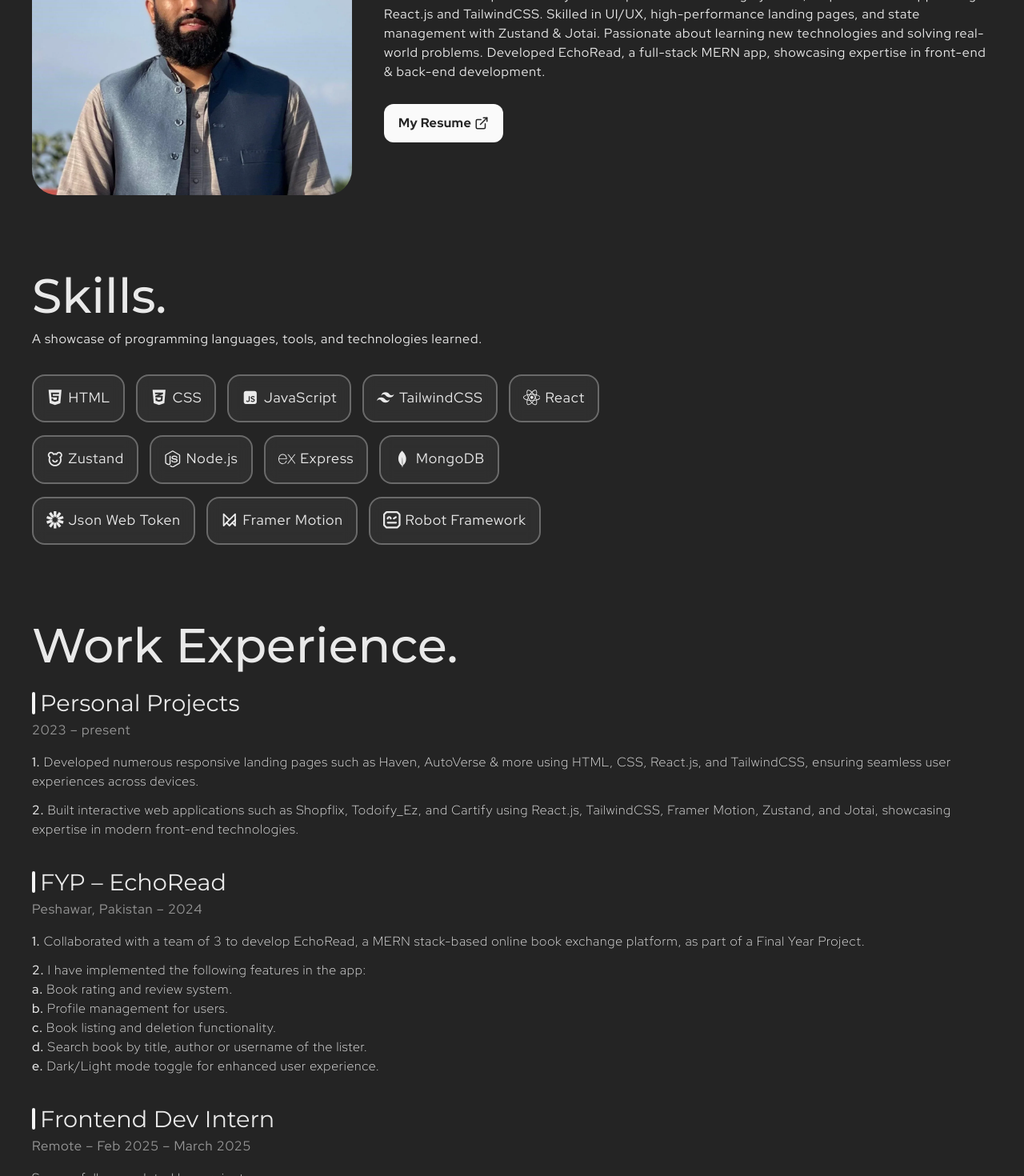
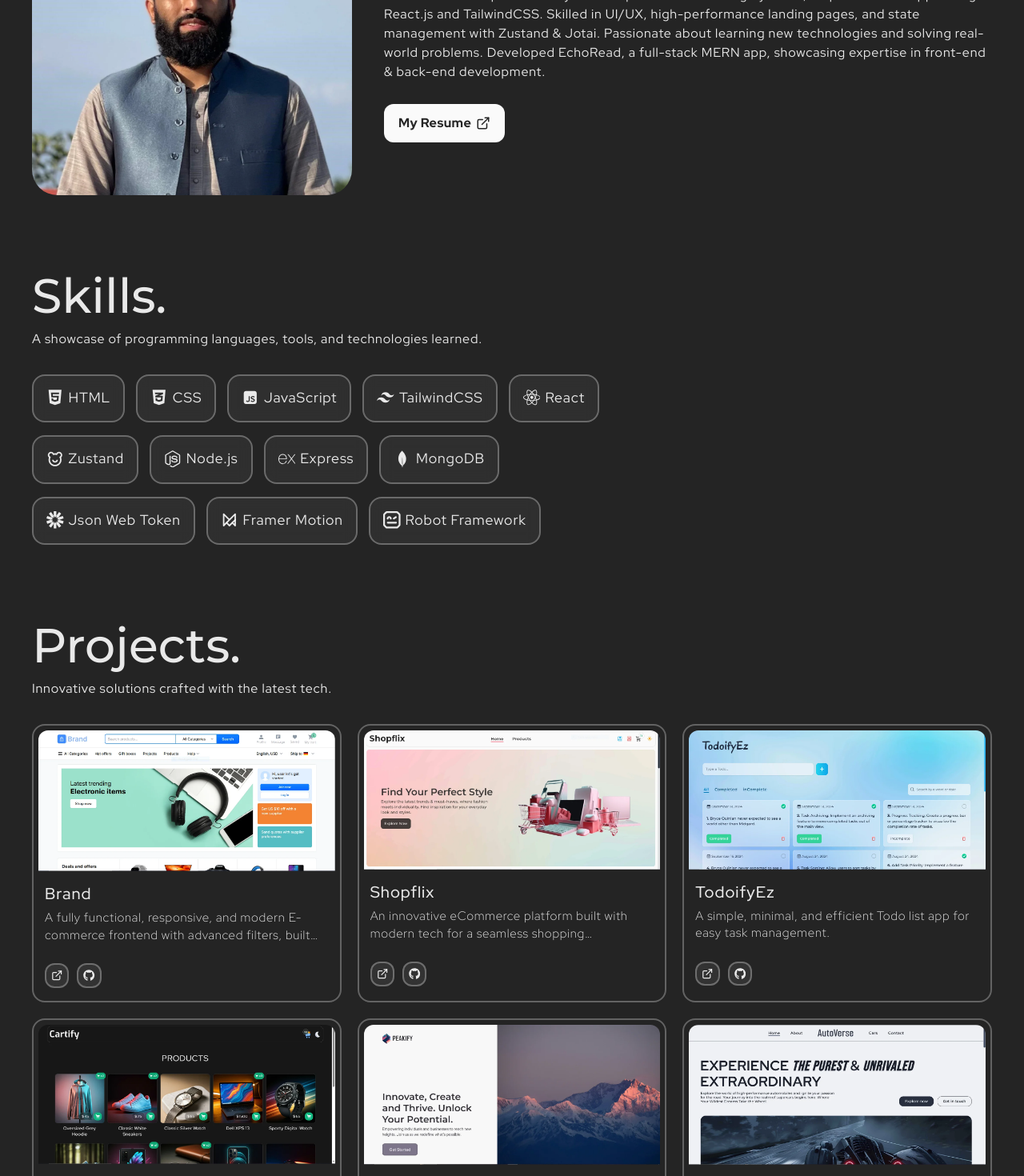
Before and after one commit to AbdurRahman-Khalil/InternIntelligence_Portfolio, a React (Vite) app: page / in a window 1280 px wide. Shown: the part 900-2370 px from the top of the page at 80% size. Built offline with nearby package versions, Linux system fonts and the light colour scheme; a web font is replaced by a local one.

Commit message:
some work

```diff
--- a/src/App.jsx
+++ b/src/App.jsx
@@ -2,7 +2,7 @@
 import { Hero } from "./components/hero/Hero";
 import { About } from "./components/about/About";
 import { Skills } from "./components/skills/Skills";
-import { Experience } from "./components/experience/Experience";
+// import { Experience } from "./components/experience/Experience";
 import { Projects } from "./components/projects/Projects";
 import { Contact } from "./components/contact/Contact";
 import { Footer } from "./components/footer/Footer";
@@ -21,7 +21,7 @@
         <Hero />
         <About />
         <Skills />
-        <Experience />
+        {/* <Experience /> */}
         <Projects />
         <Contact />
       </main>
--- a/src/components/about/About.jsx
+++ b/src/components/about/About.jsx
@@ -55,14 +55,17 @@
                     {/* outlined-a */}
                     {/* <a
                         className="tracking-[0.07em] font-semibold border border-neutral-100 px-5 py-3.5 rounded-2xl transitions"
-                        href="https://flowcv.com/resume/qg1q6kjveo" target="_blank" rel="noopener noreferrer"
+                        href="https://drive.google.com/file/d/1tPVmQ72du3iDKv7W_ROI9ytwfcXnrhVR/view?usp=drive_link"
+                        target="_blank"
+                        rel="noopener noreferrer"
                     >
-                        My Resume/CV
+                        My Resume
                     </a> */}
                     <a
                         className="group text-[0.95rem] min-[840px]:text-base text-neutral-800 tracking-wide font-extrabold
-                            flex items-center gap-1 max-w-fit bg-neutral-50 px-4.5 py-3 rounded-xl transitions"
-                        href="https://flowcv.com/resume/qg1q6kjveo" target="_blank"
+                            flex items-center gap-1.5 max-w-fit bg-neutral-50 px-4.5 py-3 rounded-xl transitions"
+                        href="https://drive.google.com/file/d/1tPVmQ72du3iDKv7W_ROI9ytwfcXnrhVR/view?usp=drive_link"
+                        target="_blank"
                     >
 
                         <span>My Resume</span>
--- a/src/components/navbar/NavItem.jsx
+++ b/src/components/navbar/NavItem.jsx
@@ -20,6 +20,7 @@
             }}
         >
     <a
+        target={navItemTitle === "Experience" ? "_blank" : "_self"}
         href={navItemDestination}
         className={`relative text-[1.2rem] lg:text-[1.05rem] hover:text-neutral-300/95 tracking-wider transitions
                 before:absolute before:-bottom-[0.2rem] before:left-0 before:h-0.5 before:bg-neutral-100 before:rounded-full
--- a/src/components/navbar/NavItems.jsx
+++ b/src/components/navbar/NavItems.jsx
@@ -11,7 +11,7 @@
     { destination: "#home", title: "Home" },
     { destination: "#about", title: "About" },
     { destination: "#skills", title: "Skills" },
-    { destination: "#experience", title: "Experience" },
+    { destination: "https://drive.google.com/file/d/1tPVmQ72du3iDKv7W_ROI9ytwfcXnrhVR/view?usp=drive_link", title: "Experience" },
     { destination: "#projects", title: "Projects" },
     { destination: "#contact", title: "Contact" },
 ];
--- a/src/components/projects/ProjectsData.js
+++ b/src/components/projects/ProjectsData.js
@@ -1,3 +1,4 @@
+import brand_img from "../../assets/projects/brand.webp";
 import shopflix_img from "../../assets/projects/shopflix.webp";
 import todoify_ez_img from "../../assets/projects/todoify_ez.webp";
 import cartify_img from "../../assets/projects/cartify.webp";
@@ -10,6 +11,14 @@
 export const projectsData = [
     {
         id: 1,
+        image: brand_img,
+        title: "Brand",
+        description: "A fully functional, responsive, and modern E-commerce frontend with advanced filters, built using React, TailwindCSS, Framer Motion, and Zustand.",
+        linkToSite: "https://ecommerce-frontend-design-alpha.vercel.app/",
+        linkToRepo: "https://github.com/AbdurRahman-Khalil/ecommerce-frontend-design",
+    },
+    {
+        id: 2,
         image: shopflix_img,
         title: "Shopflix",
         description: "An innovative eCommerce platform built with modern tech for a seamless shopping experience.",
@@ -17,7 +26,7 @@
         linkToRepo: "https://github.com/AbdurRahman-Khalil/shopflix_d",
     },
     {
-        id: 2,
+        id: 3,
         image: todoify_ez_img,
         title: "TodoifyEz",
         description: "A simple, minimal, and efficient Todo list app for easy task management.",
@@ -25,7 +34,7 @@
         linkToRepo: "https://github.com/AbdurRahman-Khalil/todoify_ez",
     },
     {
-        id: 3,
+        id: 4,
         image: cartify_img,
         title: "Cartify",
         description: "A simple Shopping Cart application built using React.js and Jotai.",
@@ -33,7 +42,7 @@
         linkToRepo: "https://github.com/AbdurRahman-Khalil/cartify",
     },
     {
-        id: 4,
+        id: 5,
         image: peakify_img,
         title: "PEAKIFY",
         description: "A secure authentication web app built with React.js and Firebase.",
@@ -41,7 +50,7 @@
         linkToRepo: "https://github.com/AbdurRahman-Khalil/InternIntelligence_LoginPage",
     },
     {
-        id: 5,
+        id: 6,
         image: auto_verse_img,
         title: "AutoVerse",
         description: "A clean, minimalistic and responsive landing page for a car manufacturing company.",
@@ -49,7 +58,7 @@
         linkToRepo: "https://github.com/AbdurRahman-Khalil/auto_verse",
     },
     {
-        id: 6,
+        id: 7,
         image: haven_img,
         title: "HAVEN",
         description: "A clean, minimalistic and responsive landing page for a real estate agency.",
@@ -57,7 +66,7 @@
         linkToRepo: "https://github.com/AbdurRahman-Khalil/haven",
     },
     {
-        id: 7,
+        id: 8,
         image: studio_pow_img,
         title: "STUDIO POW",
         description: "A sleek landing page built with React.js and TailwindCSS to refine my skills in responsive UI and component-based design.",
```
Also changed, not shown: src/assets/projects/brand.webp (added).
